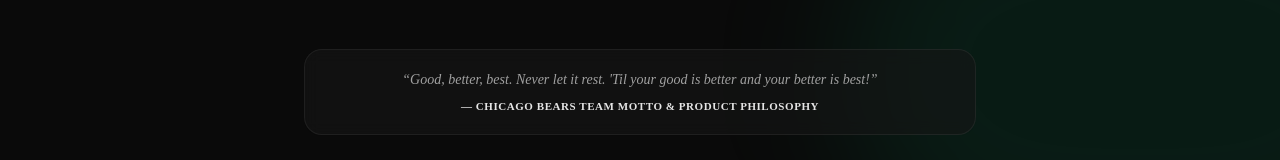
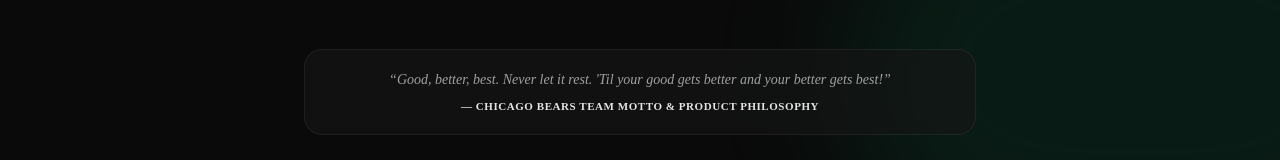
Before and after one commit to rabrodbeck/good-better-best-reads, a Next.js app: page / in a window 1280 px wide. Shown: the part 578-738 px from the top of the page. Built offline with nearby package versions, Linux system fonts and the light colour scheme; no server answers.

Commit message:
just changing the wording on the slogan

```diff
--- a/app/page.tsx
+++ b/app/page.tsx
@@ -86,8 +86,8 @@
           {/* Bears Motto Banner */}
           <div className="mt-14 w-full max-w-2xl rounded-2xl border border-border/60 bg-card/60 p-4 sm:p-5 backdrop-blur-sm">
             <blockquote className="text-xs sm:text-sm italic text-muted-foreground">
-              &ldquo;Good, better, best. Never let it rest. &apos;Til your good is
-              better and your better is best!&rdquo;
+              &ldquo;Good, better, best. Never let it rest. &apos;Til your good gets
+              better and your better gets best!&rdquo;
             </blockquote>
             <div className="mt-2 text-[11px] font-semibold tracking-wider uppercase text-primary">
               — Chicago Bears team motto & product philosophy
```
Also changed, not shown: 1 other file (tests, documents, lock files or other folders).
